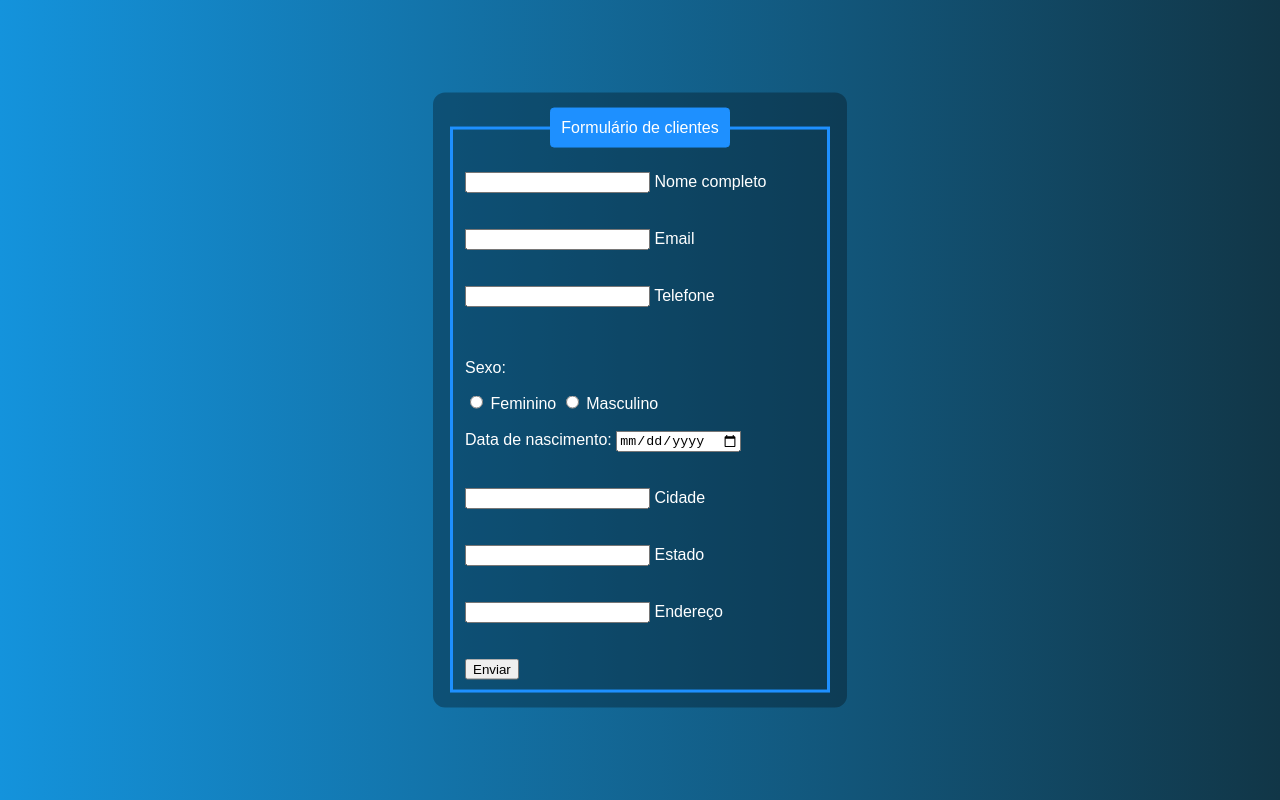
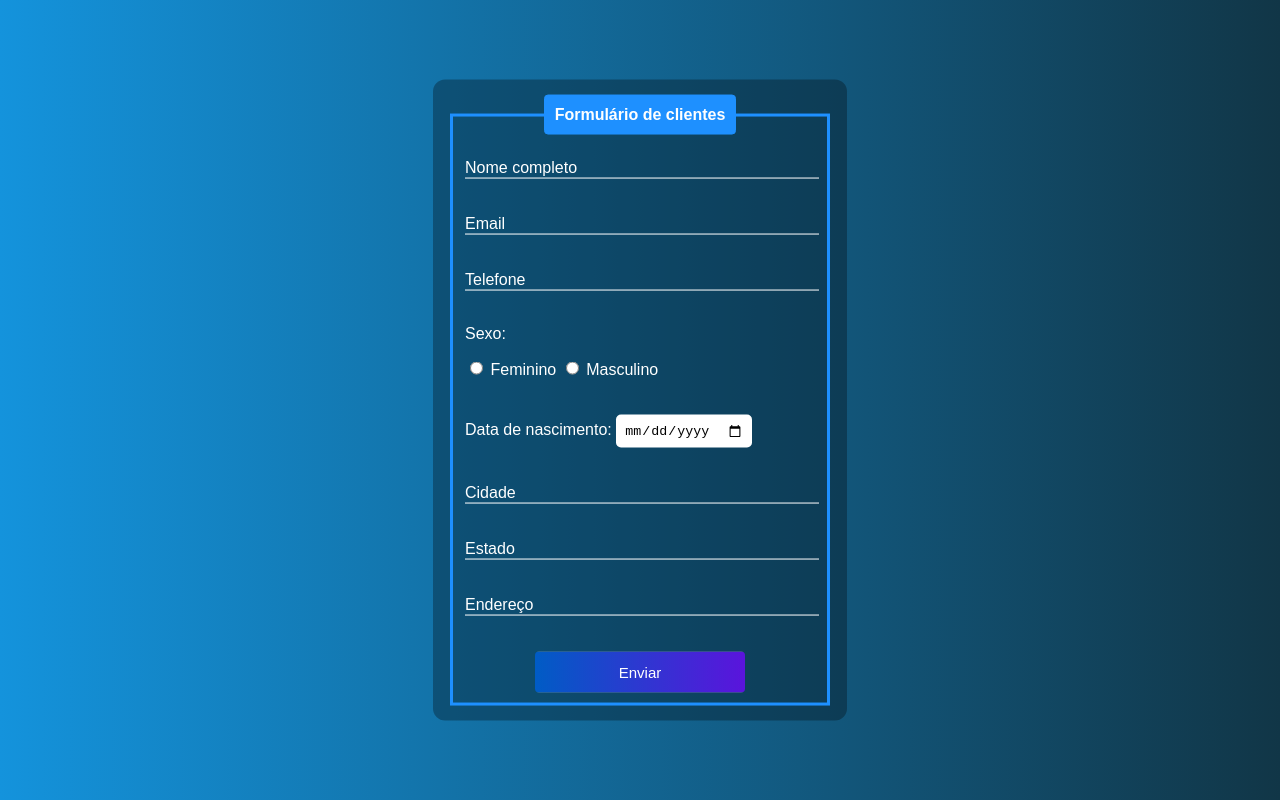
Before and after one commit to BrunodevOliveira/Formulario-clientes, a plain HTML site: page index.html in a window 1280 px wide. Drawn offline with Linux system fonts and the light colour scheme.

Commit message:
estilo pronto

```diff
--- a/design/style.css
+++ b/design/style.css
@@ -21,7 +21,57 @@ legend{
     padding: 10px;
     text-align: center;
     background-color: dodgerblue;
+    border-radius: 4px;
+    font-weight: bolder;
+}
+.inputBox{
+    position: relative;
+}
+.inputUser{
+    background: none;
+    border: none;
+    border-bottom: 1px solid white;
+    outline:none;
     color: white;
+    font-size: 15px;
+    width: 100%;
+    letter-spacing: 2px;
+}
+.labelInput{
+    position: absolute;
+    top: 0;
+    left: 0;
+    pointer-events: none;/*qq lugar que clicar dentro do input a ação será executada*/
+    transition: .5s;
+}
+.inputUser:focus ~ .labelInput{ /*Executa uma ação ao clicar no input. A ação é o label ir para cima*/
+    top: -20px;
+    font-size: 12px;
+    color: dodgerblue;
+}
+.inputUser:valid ~ .labelInput{ /*Quando o input estiver preenchido(valid) será executada essa ação.*/
+    top: -20px;
+    font-size: 12px;
+    color: dodgerblue;
+}
+#data_nascimento{
+    border: none;
+    padding: 8px;
+    border-radius: 5px;
+    outline: none;
+}
+#submit{
+    width: 60%;
+    display: block;
+    margin: 0 auto;
+    padding: 12px;
+    border: none;
     border-radius: 4px;
-
+    background-image: linear-gradient(to right, rgb(0, 92, 197), rgb(90,20,220));
+    color: white;
+    font-size: 15px;
+    cursor: pointer;
 }
+#submit:hover{
+    background-image: linear-gradient(to right, rgb(90,20,220), rgb(0, 92, 197));
+}
--- a/index.html
+++ b/index.html
@@ -14,39 +14,39 @@
             <br>
             <div class="inputBox">
                 <input type="text" name="nome" id="nome" class="inputUser" required>
-                <label for="nome">Nome completo</label>
+                <label for="nome" class="labelInput">Nome completo</label>
             </div> <br><br>
             <div class="inputBox">
                 <input type="email" name="email" id="email" class="inputUser" required>
-                <label for="email">Email</label>
+                <label for="email" class="labelInput">Email</label>
             </div><br><br>
             <div class="inputBox">
                 <input type="tel" name="tel" id="tel" class="inputUser" required>
-                <label for="tel">Telefone</label>
-            </div><br><br>
+                <label for="tel" class="labelInput">Telefone</label>
+            </div><br>
 
             <p>Sexo:</p>
             <input type="radio" name="genero" id="feminino" value="Feminino" required>
             <label for="feminino">Feminino</label>
             <input type="radio" name="genero" id="masculino" value="Masculino" required>
-            <label for="masculino">Masculino</label><br><br>
+            <label for="masculino">Masculino</label><br><br><br>
 
-            <div class="inputBox">
+            <div>
                 <label for="data_nascimento">Data de nascimento:</label>
-                <input type="date" name="data_nascimento" id="data_nascimento" class="inputUser" required>
+                <input type="date" name="data_nascimento" id="data_nascimento" required>
             </div><br><br>
 
             <div class="inputBox">
                 <input type="text" name="cidade" id="cidade" class="inputUser" required>
-                <label for="cidade">Cidade</label>
+                <label for="cidade" class="labelInput">Cidade</label>
             </div><br><br>
             <div class="inputBox">
                 <input type="text" name="estado" id="estado" class="inputUser" required>
-                <label for="estado">Estado</label>
+                <label for="estado" class="labelInput">Estado</label>
             </div><br><br>
             <div class="inputBox">
                 <input type="text" name="endereco" id="endereco" class="inputUser" required>
-                <label for="endereco">Endereço</label>
+                <label for="endereco" class="labelInput">Endereço</label>
             </div><br><br>
             <input type="submit" value="Enviar" id="submit">
         </fieldset>
```
